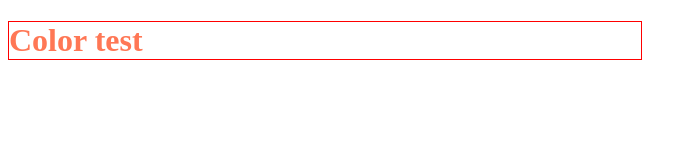
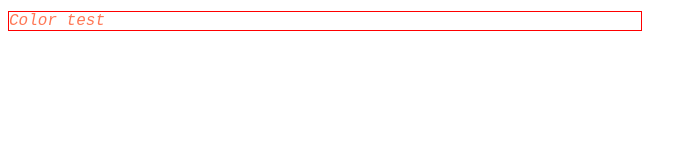
Before and after one commit to ab1068vk/Classwork, a plain HTML site: page Week 3/index2.html in a window 1280 px wide. Shown: the whole page, without its empty margins (0-697 px from the left). Drawn offline with Linux system fonts and the light colour scheme.

Commit message:
Update index2.html

```diff
--- a/Week 3/index2.html
+++ b/Week 3/index2.html
@@ -16,6 +16,11 @@
             width:50%;
             height:75%;
 
+            font-size:1em;
+            font-family: 'Courier New', Courier, monospace;
+            font-weight:lighter;
+            font-style: italic;
+
         }
     </style>
 </head>
```
